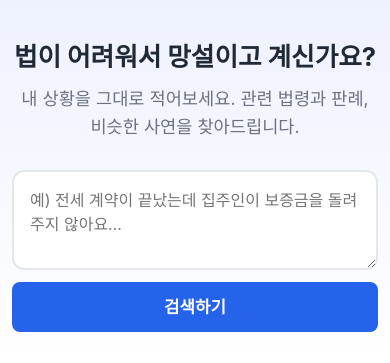
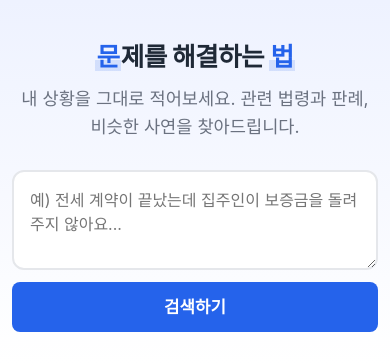
Before and after one commit to fkc256/Munbeop, a Django app: page / in a window 390 px wide. Shown: the part 60-423 px from the top of the page. Run offline with Django 5.2, Linux system fonts and the light colour scheme; data that the repository does not hold is empty; some web fonts are replaced.

Commit message:
feat: 홈 헤드라인을 '문제를 해결하는 법'으로 변경
- '법이 어려워서 망설이고 계신가요?' → '문제를 해결하는 법'
- '문' / '법' 글자 강조 (브랜드 줄임말 = 문법)
- .brand-emph 클래스: primary 컬러 + 900 weight + 옅은 형광펜
  하이라이트 (linear-gradient로 글자 하단 60~95% 영역에 파란
  반투명 배경, 형광펜 칠한 효과)
- 모바일에선 폰트 1.8rem으로 축소

```diff
--- a/static/css/components.css
+++ b/static/css/components.css
@@ -619,6 +619,30 @@
 .report-modal-options label:hover { background: var(--color-surface); }
 
 /* ============================================================
+   브랜드 헤드라인 — "문제를 해결하는 법" 줄임말 강조
+   ============================================================ */
+.brand-headline {
+  font-size: 2.5rem;
+  font-weight: 800;
+  text-align: center;
+  letter-spacing: -0.02em;
+  margin-bottom: 12px;
+}
+.brand-emph {
+  color: var(--color-primary);
+  font-weight: 900;
+  position: relative;
+  display: inline-block;
+  padding: 0 0.05em;
+  background: linear-gradient(180deg, transparent 60%, rgba(37, 99, 235, 0.15) 60%, rgba(37, 99, 235, 0.15) 95%, transparent 95%);
+  background-size: 100% 100%;
+  background-repeat: no-repeat;
+}
+@media (max-width: 768px) {
+  .brand-headline { font-size: 1.8rem; }
+}
+
+/* ============================================================
    실시간 검색어 위젯 — 홈 hero 우측 상단 세로 랭킹 (포털 사이트 스타일)
    ============================================================ */
 .hero-grid {
--- a/templates/pages/home.html
+++ b/templates/pages/home.html
@@ -4,7 +4,7 @@
 {% block content %}
 <section class="hero">
   <div class="container">
-    <h1>법이 어려워서 망설이고 계신가요?</h1>
+    <h1 class="brand-headline"><span class="brand-emph">문</span>제를 해결하는 <span class="brand-emph">법</span></h1>
     <p class="hero-sub">내 상황을 그대로 적어보세요. 관련 법령과 판례, 비슷한 사연을 찾아드립니다.</p>
     <div class="hero-grid">
       <form id="hero-search" class="hero-search">
```
